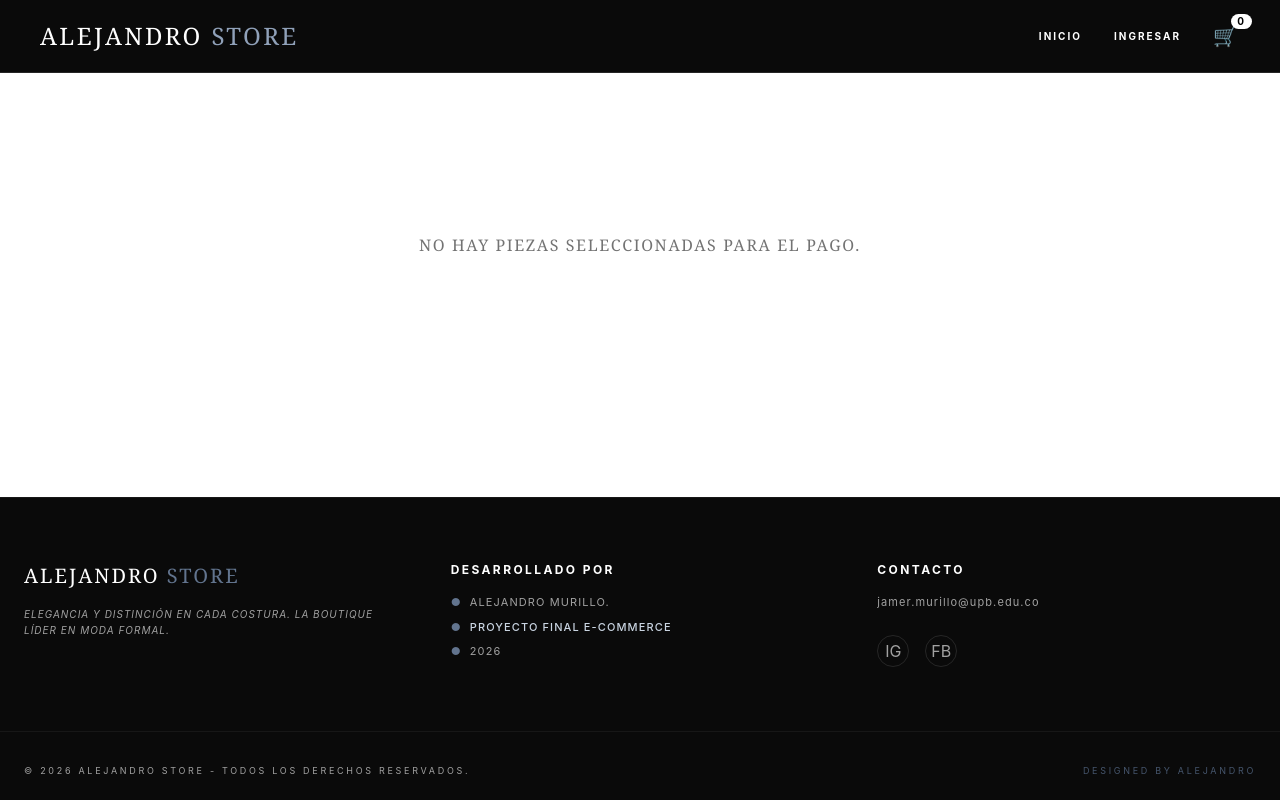
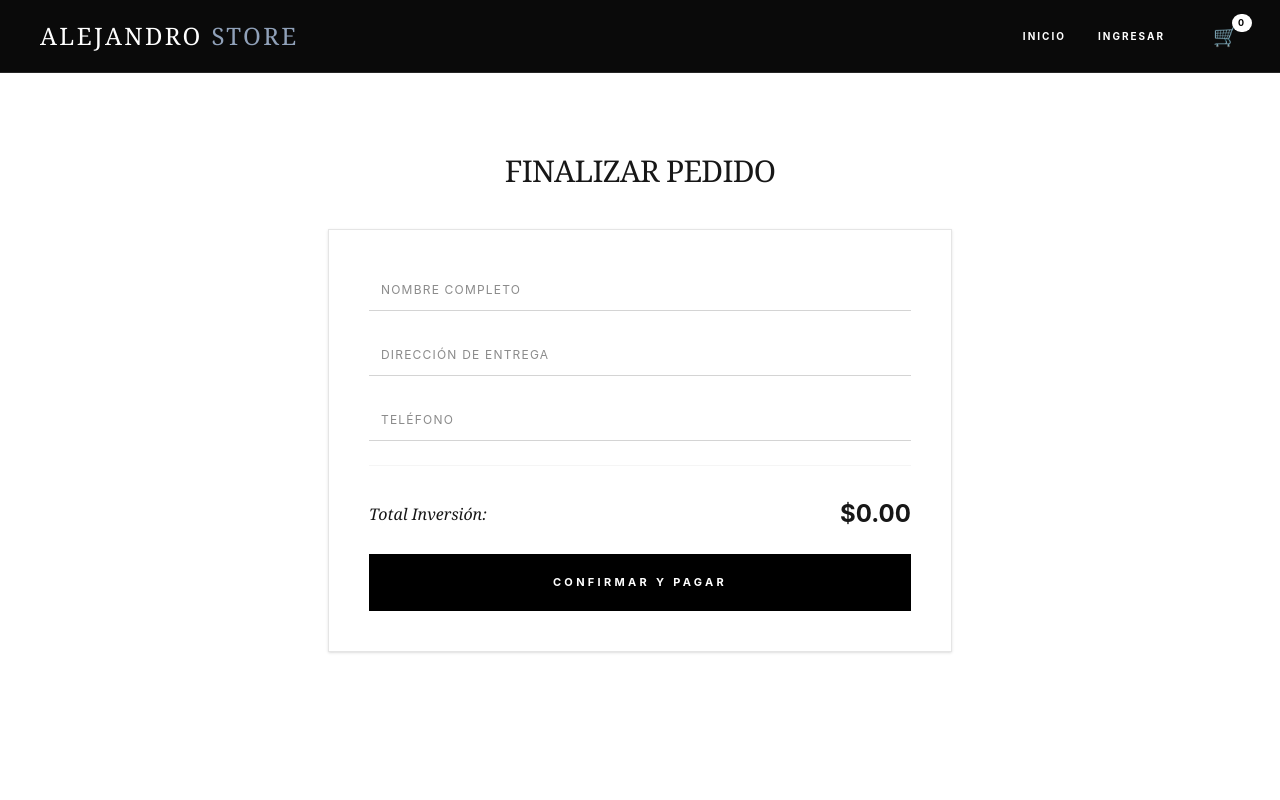
Before and after one commit to Alejandro-Murillo20/reto_fullstack, a React (Vite) app: page /checkout in a window 1280 px wide. Shown: the top 800 px of the page. Built offline with nearby package versions, Linux system fonts and the light colour scheme.

Commit message:
Creando admin de FireBase

```diff
--- a/src/components/organisms/Navbar.jsx
+++ b/src/components/organisms/Navbar.jsx
@@ -1,15 +1,14 @@
 // src/components/organisms/Navbar.jsx
 import React from 'react';
 import { Link } from 'react-router-dom';
-import { useCartStore } from '../../store/useCartStore'; // <--- ESTA ES LA LÍNEA QUE FALTA
-import { useAuthStore } from '../../store/useAuthStore';
+import { useCartStore } from '../../store/useCartStore';
+import { useAuthStore } from '../../store/useAuthStore'; // Importamos el store de usuarios
 import { auth as firebaseAuth } from '../../firebase/config';
 import { signOut } from 'firebase/auth';
 
-
 const Navbar = () => {
- const cart = useCartStore((state) => state.cart);
-  const { user, logout } = useAuthStore();
+  const cart = useCartStore((state) => state.cart);
+  const { user, logout } = useAuthStore(); // Traemos al usuario y la función de salir
 
   const manejarLogout = () => {
     signOut(firebaseAuth);
@@ -18,25 +17,42 @@ const Navbar = () => {
 
   return (
     <nav className="bg-neutral-950 text-white py-5 px-10 flex justify-between items-center border-b border-neutral-800 sticky top-0 z-50">
-      <Link to="/" className="text-2xl font-serif tracking-widest">
+      {/* Logo */}
+      <Link to="/" className="text-2xl font-serif tracking-widest hover:text-slate-300 transition">
         ALEJANDRO <span className="font-light text-slate-400">STORE</span>
       </Link>
 
       <div className="flex items-center gap-8 text-[10px] tracking-[0.2em] uppercase font-bold">
-        <Link to="/" className="hover:text-slate-400">Inicio</Link>
+        <Link to="/" className="hover:text-slate-400 transition">Inicio</Link>
 
+        {/* LÓGICA DE USUARIO Y BOTÓN ADMIN */}
         {user ? (
-          <div className="flex items-center gap-4 border-l border-neutral-700 pl-4">
-            <span className="text-slate-400 lowercase font-normal">{user.email}</span>
-            <button onClick={manejarLogout} className="hover:text-red-400 transition">Salir</button>
+          <div className="flex items-center gap-6 border-l border-neutral-800 pl-6">
+            <span className="text-slate-500 lowercase font-normal tracking-normal">{user.email}</span>
+
+            {/* Botón Admin con estilo plateado */}
+            <Link
+              to="/admin"
+              className="text-slate-200 border border-neutral-700 px-3 py-1 rounded hover:bg-white hover:text-black transition-all duration-300"
+            >
+              Admin
+            </Link>
+
+            <button
+              onClick={manejarLogout}
+              className="text-red-800 hover:text-red-500 transition uppercase tracking-widest"
+            >
+              Salir
+            </button>
           </div>
         ) : (
-          <Link to="/auth" className="hover:text-slate-400">Ingresar</Link>
+          <Link to="/auth" className="hover:text-slate-400 transition">Ingresar</Link>
         )}
 
-        <Link to="/cart" className="relative group">
-          <span className="text-xl">🛒</span>
-          <span className="bg-white text-black text-[10px] px-1.5 rounded-full absolute -top-2 -right-3">
+        {/* Carrito */}
+        <Link to="/cart" className="relative group ml-4">
+          <span className="text-xl group-hover:scale-110 transition block">🛒</span>
+          <span className="bg-white text-black text-[9px] px-1.5 py-0.5 rounded-full absolute -top-2 -right-3 font-bold">
             {cart.length}
           </span>
         </Link>
@@ -44,4 +60,5 @@ const Navbar = () => {
     </nav>
   );
 };
+
 export default Navbar;
--- a/src/pages/Checkout.jsx
+++ b/src/pages/Checkout.jsx
@@ -1,102 +1,69 @@
 // src/pages/Checkout.jsx
 import React, { useState } from 'react';
 import { useCartStore } from '../store/useCartStore';
+import { useAuthStore } from '../store/useAuthStore';
 import { useNavigate } from 'react-router-dom';
+import { db } from '../firebase/config';
+import { collection, addDoc, serverTimestamp } from 'firebase/firestore';
 
 const Checkout = () => {
   const { cart, clearCart } = useCartStore();
+  const { user } = useAuthStore();
   const navigate = useNavigate();
   const [cargando, setCargando] = useState(false);
+  const [datos, setDatos] = useState({ nombre: '', direccion: '', telefono: '' });
 
   const total = cart.reduce((acc, item) => acc + item.price, 0);
 
-  const manejarPago = (e) => {
+  const finalizarCompra = async (e) => {
     e.preventDefault();
+    if (cart.length === 0) return;
     setCargando(true);
 
-    // Simulación de procesamiento de pago
-    setTimeout(() => {
-      alert("Pago procesado con éxito. Su pedido de Alejandro Store está en camino.");
+    // Creamos el objeto de la orden de gala
+    const orden = {
+      cliente: {
+        uid: user ? user.uid : 'invitado',
+        email: user ? user.email : 'anonimo@tienda.com',
+        nombre: datos.nombre,
+        direccion: datos.direccion,
+        telefono: datos.telefono
+      },
+      items: cart.map(item => ({ id: item.id, title: item.title, price: item.price })),
+      total: total,
+      fecha: serverTimestamp(),
+      estado: 'pagado'
+    };
+
+    try {
+      // Guardamos en Firebase Firestore
+      await addDoc(collection(db, "ordenes"), orden);
+      alert("¡PEDIDO CONFIRMADO! Gracias por su confianza en Alejandro Store.");
       clearCart();
       navigate('/');
-    }, 2000);
+    } catch (error) {
+      console.error("Error al procesar:", error);
+      alert("Hubo un fallo en la conexión con el servidor.");
+    } finally {
+      setCargando(false);
+    }
   };
 
-  if (cart.length === 0) {
-    return (
-      <div className="container mx-auto px-6 py-40 text-center font-serif uppercase tracking-widest text-neutral-500">
-        No hay piezas seleccionadas para el pago.
-      </div>
-    );
-  }
+  return (
+    <div className="container mx-auto px-6 py-20 max-w-2xl text-neutral-900">
+      <h2 className="text-3xl font-serif mb-10 text-center tracking-tight">FINALIZAR PEDIDO</h2>
+      <form onSubmit={finalizarCompra} className="space-y-6 bg-white p-10 border border-neutral-200 shadow-sm">
+        <input required placeholder="NOMBRE COMPLETO" className="w-full p-3 border-b border-neutral-300 outline-none focus:border-black text-xs tracking-widest uppercase" onChange={(e) => setDatos({...datos, nombre: e.target.value})} />
+        <input required placeholder="DIRECCIÓN DE ENTREGA" className="w-full p-3 border-b border-neutral-300 outline-none focus:border-black text-xs tracking-widest uppercase" onChange={(e) => setDatos({...datos, direccion: e.target.value})} />
+        <input required placeholder="TELÉFONO" className="w-full p-3 border-b border-neutral-300 outline-none focus:border-black text-xs tracking-widest uppercase" onChange={(e) => setDatos({...datos, telefono: e.target.value})} />
 
-  return (
-    <div className="container mx-auto px-6 py-20 max-w-2xl">
-      <h2 className="text-3xl font-serif mb-10 text-center tracking-tight text-neutral-900">FINALIZAR PEDIDO</h2>
-
-      <form onSubmit={manejarPago} className="space-y-6 bg-white p-10 border border-neutral-200 shadow-sm">
-        <div className="grid grid-cols-1 gap-10">
-
-          {/* Campo: Nombre */}
-          <div className="border-b border-neutral-400 focus-within:border-black transition-colors">
-            <label className="block text-[11px] tracking-[0.2em] text-black font-bold mb-2">NOMBRE COMPLETO</label>
-            <input
-              required
-              type="text"
-              className="w-full pb-2 bg-transparent outline-none text-base text-neutral-900 placeholder:text-neutral-300"
-              placeholder="Ej. Emiliano Rodríguez"
-            />
-          </div>
-
-          {/* Campo: Email */}
-          <div className="border-b border-neutral-400 focus-within:border-black transition-colors">
-            <label className="block text-[11px] tracking-[0.2em] text-black font-bold mb-2">CORREO ELECTRÓNICO</label>
-            <input
-              required
-              type="email"
-              className="w-full pb-2 bg-transparent outline-none text-base text-neutral-900 placeholder:text-neutral-300"
-              placeholder="ejemplo@correo.com"
-            />
-          </div>
-
-          {/* Campo: Dirección */}
-          <div className="border-b border-neutral-400 focus-within:border-black transition-colors">
-            <label className="block text-[11px] tracking-[0.2em] text-black font-bold mb-2">DIRECCIÓN DE ENTREGA</label>
-            <input
-              required
-              type="text"
-              className="w-full pb-2 bg-transparent outline-none text-base text-neutral-900 placeholder:text-neutral-300"
-              placeholder="Calle, Número, Ciudad"
-            />
-          </div>
-
-          {/* Simulación de Pago */}
-          <div className="mt-4 pt-8 bg-neutral-50 p-6 border border-neutral-100">
-            <p className="text-[10px] tracking-[0.3em] text-neutral-500 mb-6 text-center font-bold uppercase">Detalles de Pago (Simulado)</p>
-            <input
-              required
-              type="text"
-              placeholder="NÚMERO DE TARJETA (16 DÍGITOS)"
-              maxLength="16"
-              className="w-full p-4 border border-neutral-300 outline-none focus:border-black text-sm tracking-[0.2em] text-center bg-white text-black"
-            />
-          </div>
+        <div className="pt-8 flex justify-between items-center border-t border-neutral-100">
+          <span className="font-serif italic">Total Inversión:</span>
+          <span className="text-2xl font-bold">${total.toFixed(2)}</span>
         </div>
-
-        <div className="pt-8">
-          <div className="flex justify-between mb-8 text-base font-serif border-t border-neutral-200 pt-8">
-            <span className="italic text-neutral-600 font-medium">Inversión Total:</span>
-            <span className="text-3xl not-italic font-bold text-black">${total.toFixed(2)}</span>
-          </div>
-
-          <button
-            disabled={cargando}
-            type="submit"
-            className="w-full bg-black text-white py-5 text-[11px] font-bold uppercase tracking-[0.3em] hover:bg-neutral-800 transition-all duration-300 disabled:bg-neutral-400 shadow-xl"
-          >
-            {cargando ? 'PROCESANDO TRANSACCIÓN...' : 'CONFIRMAR Y PAGAR AHORA'}
-          </button>
-        </div>
+        <button disabled={cargando} className="w-full bg-black text-white py-5 text-[11px] font-bold uppercase tracking-[0.3em] hover:bg-neutral-800 transition disabled:bg-neutral-400">
+          {cargando ? 'PROCESANDO...' : 'CONFIRMAR Y PAGAR'}
+        </button>
       </form>
     </div>
   );
--- /dev/null
+++ b/src/services/orderService.js
@@ -0,0 +1,19 @@
+// src/services/orderService.js
+import { collection, getDocs, query, orderBy } from "firebase/firestore";
+import { db } from "../firebase/config";
+
+export const getOrdersFromFirebase = async () => {
+  try {
+    // Pedimos la colección 'ordenes' de la más nueva a la más vieja
+    const q = query(collection(db, "ordenes"), orderBy("fecha", "desc"));
+    const snapshot = await getDocs(q);
+
+    return snapshot.docs.map(doc => ({
+      id: doc.id,
+      ...doc.data()
+    }));
+  } catch (error) {
+    console.error("Error al obtener ventas:", error);
+    return [];
+  }
+};
```
Also changed, not shown: src/App.jsx (+19 -3 lines), src/pages/Admin.jsx (added, +60 -0 lines).
